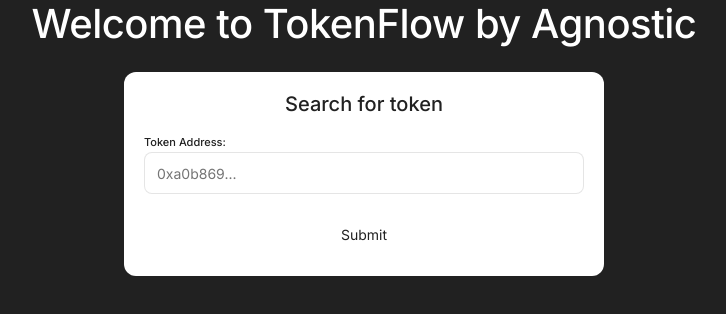
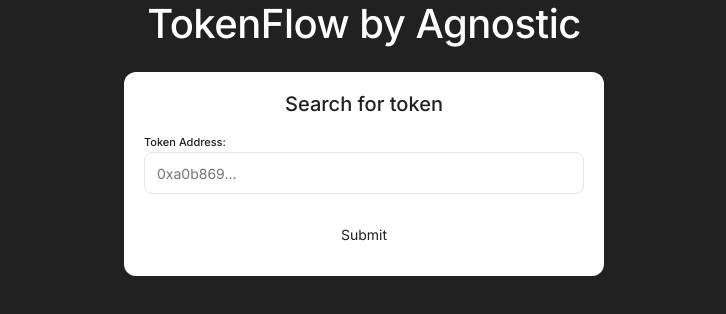
Before and after one commit to agnosticeng/token-flow, a SvelteKit app: page / in a window 1280 px wide. Shown: the top 314 px of the page, without its empty margins (276-1002 px from the left). Built offline with nearby package versions, Linux system fonts and the light colour scheme.

Commit message:
chore: add title on home page

```diff
--- a/src/routes/+page.svelte
+++ b/src/routes/+page.svelte
@@ -11,7 +11,11 @@
 	}
 </script>
 
-<h1 data-kind="headline/h1">Welcome to TokenFlow by Agnostic</h1>
+<svelte:head>
+	<title>TokenFlow by Agnostic</title>
+</svelte:head>
+
+<h1 data-kind="headline/h1">TokenFlow by Agnostic</h1>
 
 <form on:submit|preventDefault={handleSubmit} autocomplete="off">
 	<h2 data-kind="headline/h3">Search for token</h2>
@@ -70,6 +74,7 @@
 				border-radius: 8px;
 				border: 1px solid hsl(0deg 0% 0% / 10%);
 				outline: none;
+				background-color: inherit;
 			}
 		}
 
```
Also changed, not shown: 1 other file (tests, documents, lock files or other folders).
